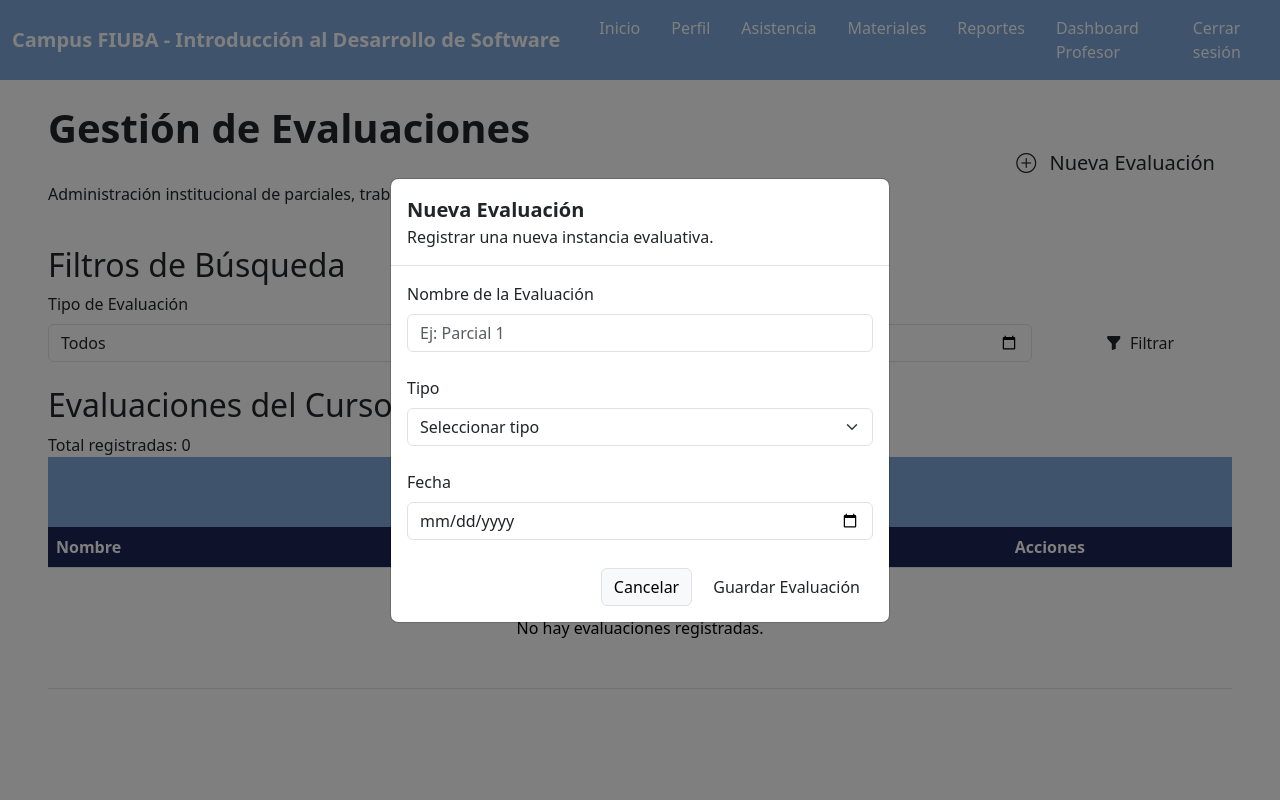
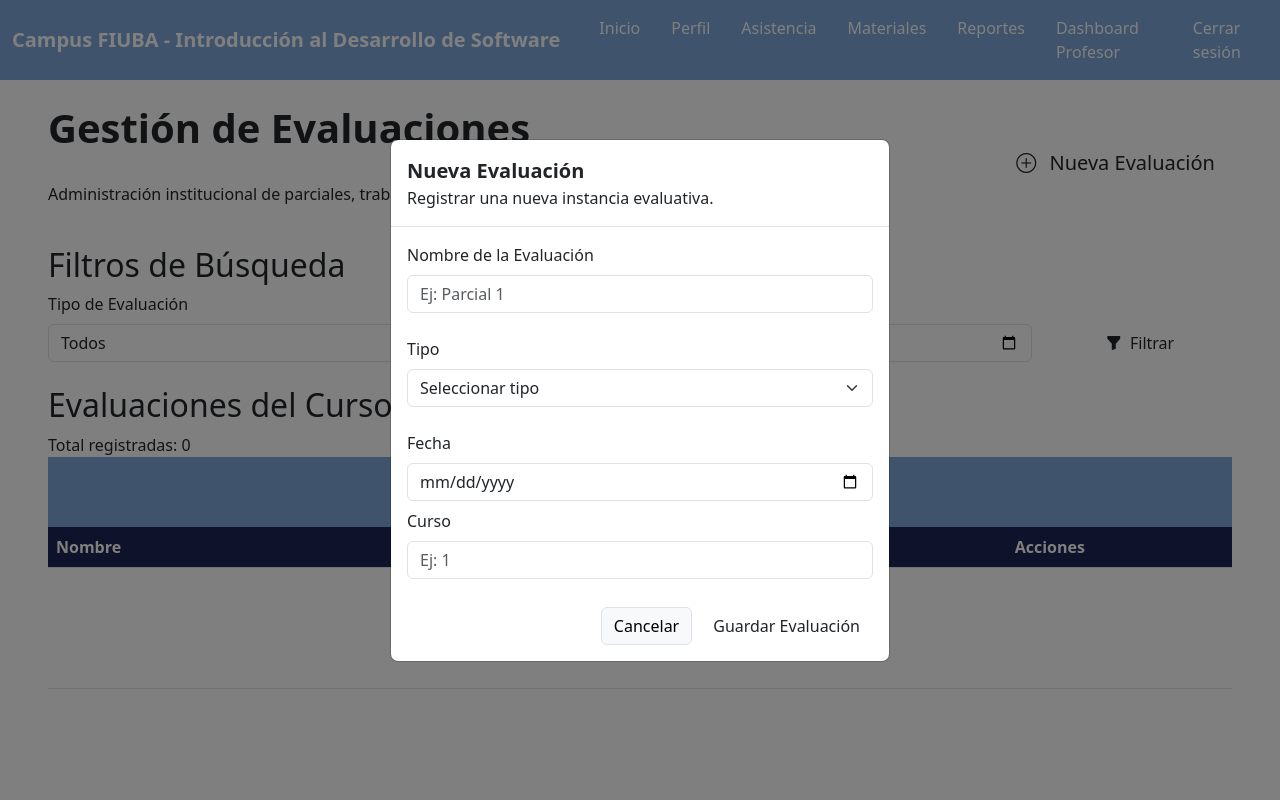
Before and after one commit to cfunest-sys/IDS_Proyecto_final_Grupo14, a Flask app: page /evaluaciones/ in a window 1280 px wide, after a click on "Nueva Evaluación". Run offline with Flask 3, Linux system fonts and the light colour scheme; the visitor is signed in with stand-in values (Sample User, id 1); data that the repository does not hold is empty.

Commit message:
cargar evaluacion + error de fecha corregido de evas y modifique que se utilize .post en lugar de .get para /evaluaciones/usuario en el back

```diff
--- a/app_backend/data/queries.py
+++ b/app_backend/data/queries.py
@@ -409,7 +409,7 @@ def crear_evaluacion(nombre, tipo, fecha, curso_id):
     try:
         connection = get_connection()
         cursor = connection.cursor()
-        query = """INSERT INTO evaluaciones (nombre, tipo, fecha, curso_id)
+        query = """INSERT INTO evaluaciones (nombre, tipo, fecha, id_curso)
                 VALUES (%s, %s, %s, %s)"""
         cursor.execute(query, (nombre, tipo, fecha, curso_id))
         connection.commit()
--- a/app_frontend/routes/evaluaciones.py
+++ b/app_frontend/routes/evaluaciones.py
@@ -1,5 +1,5 @@
 from datetime import datetime
-from flask import Blueprint, redirect, render_template, request, flash, session, current_app
+from flask import Blueprint, redirect, render_template, request, flash, session, current_app, url_for
 import requests
 import calendar
 
@@ -17,7 +17,7 @@ def listar_evaluaciones():
             # data = {"rol": session.get("rol", ""), "user_id": session.get("user_id", "")}
             data = {"rol": "profesor", "user_id": 2}  #--para probar--
             # data = {"rol": "alumno", "user_id": 2}  #--para probar--
-        response = requests.get(f"{current_app.config['BACKEND_URL']}/api/evaluaciones/usuario", json=data)
+        response = requests.post(f"{current_app.config['BACKEND_URL']}/api/evaluaciones/usuario", json=data)
     except requests.exceptions.RequestException:
         flash("Error de conexión con el servidor", "danger")
         return render_template("evaluaciones.html", evaluaciones=evaluaciones)
@@ -54,7 +54,7 @@ def calendario_evaluaciones():
         data = {}
     eventos = []
     try:
-        response = requests.get(f"{current_app.config['BACKEND_URL']}/api/evaluaciones/usuario", json=data)
+        response = requests.post(f"{current_app.config['BACKEND_URL']}/api/evaluaciones/usuario", json=data)
     except requests.exceptions.RequestException:
         flash("Error de conexión con el servidor", "danger")
         return render_template("calendario.html", mes_actual=5, año_actual=2026, dias=(31, 28, 31, 30, 31, 30, 31, 31, 30, 31, 30, 31), mes_nombre=("enero", "febrero", "marzo", "abril", "mayo", "junio", "julio", "agosto", "septiembre", "octubre", "noviembre", "diciembre"), eventos=[])
@@ -95,3 +95,23 @@ def calendario_evaluaciones():
         mes_nombre=mes_nombre,
         eventos=eventos,
     )
+
+# 3. RUTA CREAR EVALUACION: http://127.0.0.1:8080/evaluaciones/crear
+# Acá se crean evaluaciones
+@evaluaciones_blueprint.route("/", methods=["POST"])
+def crear_evaluacion():
+    data = {}
+    try:
+        if session:
+            data = {"rol": session.get("rol", ""), "user_id": session.get("user_id", "")}
+            # data = {"rol": "profesor", "user_id": 2}  #--para probar--
+            # data = {"rol": "alumno", "user_id": 2}  #--para probar--
+        data["nombre"] = request.form.get("nombre")
+        data["tipo"] = request.form.get("tipo")
+        data["fecha"] = request.form.get("fecha")
+        data["curso_id"] = request.form.get("curso")
+        response = requests.post(f"{current_app.config['BACKEND_URL']}/api/evaluaciones/crear", json=data)
+    except requests.exceptions.RequestException:
+        flash("Error de conexión con el servidor", "danger")
+        return redirect(url_for('evaluaciones.listar_evaluaciones'))
+    return redirect(url_for('evaluaciones.listar_evaluaciones'))
--- a/app_frontend/templates/evaluaciones.html
+++ b/app_frontend/templates/evaluaciones.html
@@ -222,7 +222,7 @@ Gestión de Evaluaciones | UBA
             </div>
 
             <form method="POST"
-                  action="#">
+                  action="/evaluaciones">
 
                 <div class="modal-body">
 
@@ -286,6 +286,21 @@ Gestión de Evaluaciones | UBA
                                required>
                     </div>
 
+                    <div class="mb-2">
+
+                        <label for="curso"
+                               class="form-label">
+                            Curso
+                        </label>
+
+                        <input type="text"
+                               class="form-control"
+                               id="curso"
+                               name="curso"
+                               placeholder="Ej: 1"
+                               required>
+                    </div>
+
                 </div>
 
                 <div class="modal-footer border-0 pt-0">
```
Also changed, not shown: app_backend/routes/evaluaciones.py (+7 -4 lines).
